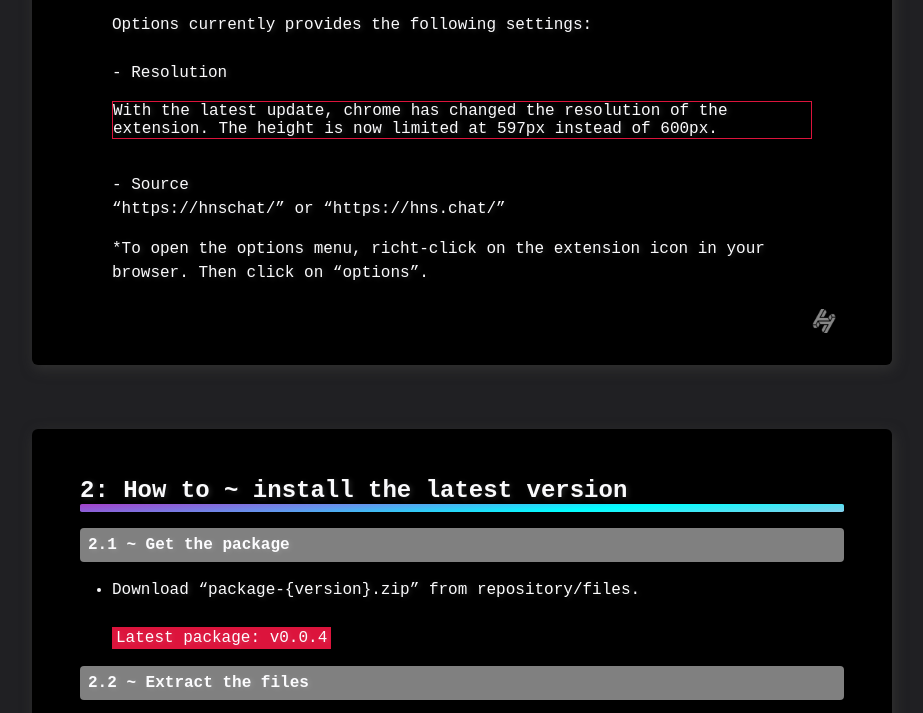
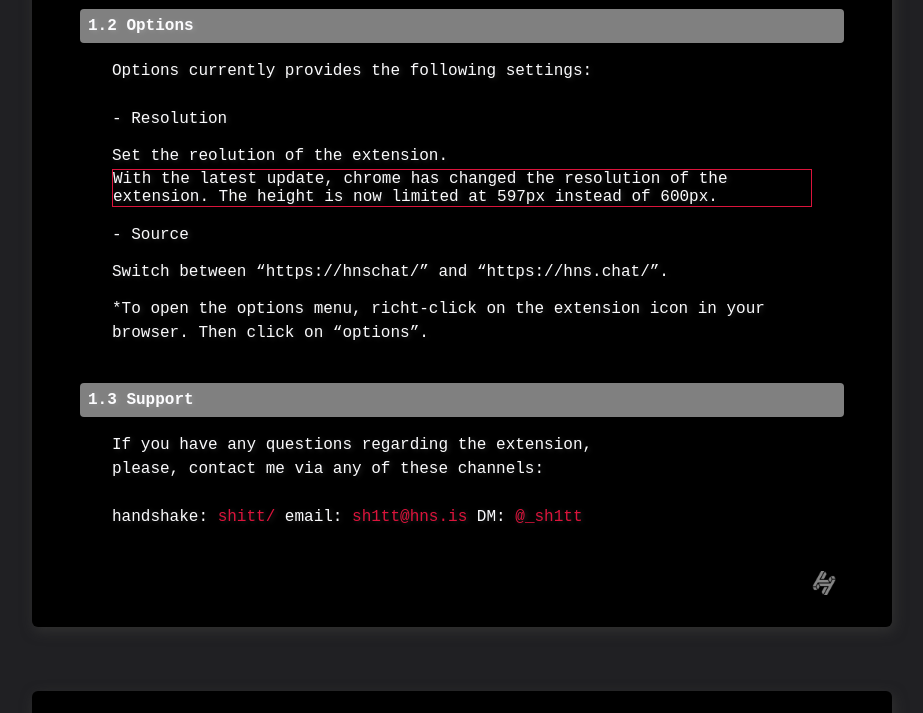
Before and after one commit to Sh1Tt/hnschat-chrome-extension, a browser extension: page index.html in a window 1280 px wide. Shown: the part 1310-2023 px from the top of the page, without its empty margins (178-1101 px from the left). Drawn offline with Linux system fonts and the light colour scheme.

Commit message:
Ok im done for today, happy easter!

```diff
--- a/index.html
+++ b/index.html
@@ -273,6 +273,7 @@
                     <span>1</span><span></span><span>About</span>
                     <span>-</span><span>1</span><span>Open-source VS. Chrome web store</span>
                     <span>-</span><span>2</span><span>Options</span>
+                    <span>-</span><span>3</span><span>support</span>
                     <span></span><span></span><span></span>
                     <span>2</span><span></span><span>How to: <u>Install latest version</u></span>
                     <span>-</span><span>1</span><span>Get the package</span>
@@ -306,24 +307,40 @@
                     To install the extension from the github repo, please follow the guide below:<br />
                     <span style="color:cornflowerblue">How to ~ <important>install the latest version</important></span>
                 </p>
+                <br />
                 <h4>1.2 Options</h4>
                 <p>
                     Options currently provides the following settings:<br />
                     <br />
                     - Resolution<br />
                 </p>
-                    <div style="border: 1px solid crimson;margin:0 2em;">
-                        With the latest update, chrome has changed the resolution of the extension.
-                        The height is now limited at 597px instead of 600px.
-                    </div>
-                <br />
+                <div style="margin: 0 2em;">
+                    Set the reolution of the extension.
+                </div>
+                <div style="border: 1px solid crimson;margin:0.25em 2em;">
+                    With the latest update, chrome has changed the resolution of the extension.
+                    The height is now limited at 597px instead of 600px.
+                </div>
                 <p>
                     - Source<br />
-                    <q>https://hnschat/</q> or <q>https://hns.chat/</q>
                 </p>
+                <div style="margin: 0 2em;">
+                    Switch between <q>https://hnschat/</q> and <q>https://hns.chat/</q>.<br />
+                </div>
                 <p>
                     *To open the options menu, richt-click on the extension icon in your browser. Then click on <q>options</q>.
                 </p>
+                <br />
+                <h4>1.3 Support</h4>
+                <p>
+                    If you have any questions regarding the extension,<br />
+                    please, contact me via any of these channels:<br />
+                    <br />
+                    handshake: <a href="http://sh1tt/" class="contact-option">shitt/</a>
+                    email: <a href="sh1tt@hns.is" class="contact-option">sh1tt@hns.is</a>
+                    DM: <a href="https://twitter.com/@_sh1tt/" class="contact-option">@_sh1tt</a>
+                </p>
+                <br />
                 <span class="inline-logo">
                     <img src="./files/unpacked/logo/grey_128.png" alt="handshake image">
                 </span>
@@ -377,14 +394,6 @@
                     </div>
                 </p>
                 <br />
-                <p>
-                    If you have any questions regarding the extenstion,<br />
-                    feel free to contact me via any of these channels:<br />
-                    <br />
-                    handshake: <a href="http://sh1tt/" class="contact-option">shitt/</a>
-                    email: <a href="sh1tt@hns.is" class="contact-option">sh1tt@hns.is</a>
-                    DM: <a href="https://twitter.com/@_sh1tt/" class="contact-option">@_sh1tt</a>
-                </p>
                 <span class="inline-logo">
                     <img src="./files/unpacked/logo/grey_128.png" alt="handshake image">
                 </span>
@@ -403,6 +412,7 @@
                         Enjoy! Have a beautiful time!
                     </div>
                 </p>
+                <br />
                 <span class="inline-logo">
                     <img src="./files/unpacked/logo/grey_128.png" alt="handshake image">
                 </span>
```
